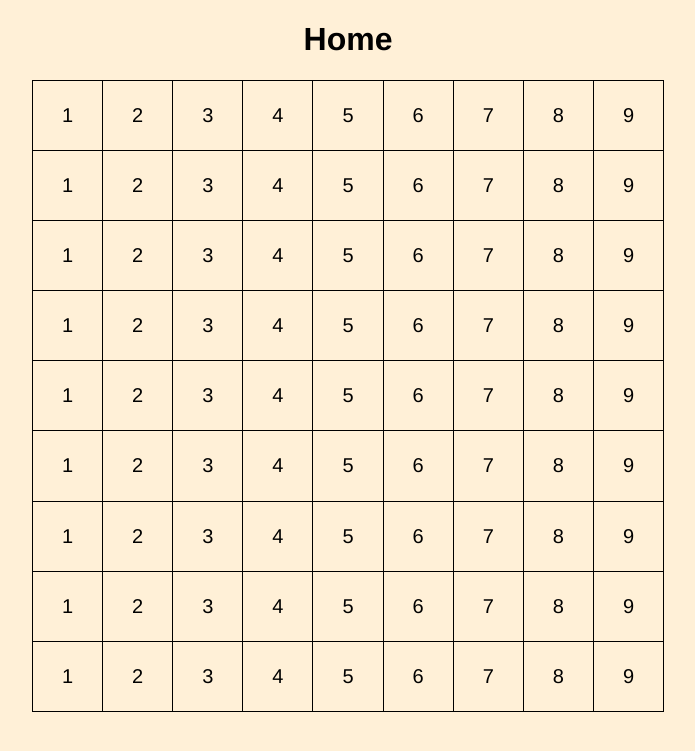
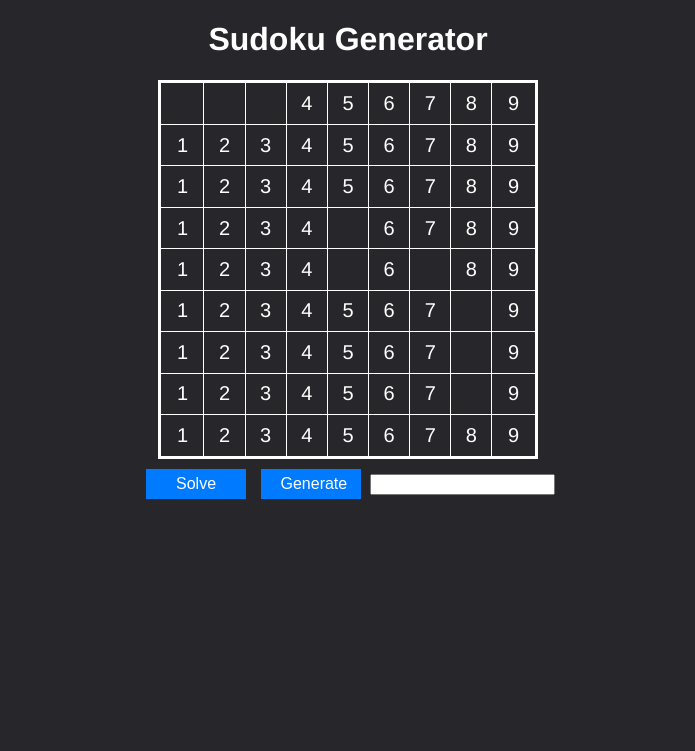
Before and after one commit to timmy-quinn/pyFlaskSimple, a Flask app: page /views/ in a window 1280 px wide. Shown: the top 751 px of the page, without its empty margins (292-987 px from the left). Run offline with Flask 3, Linux system fonts and the light colour scheme.

Commit message:
Added input buttons, and testing input number function

```diff
--- a/app.py
+++ b/app.py
@@ -7,3 +7,5 @@ app.register_blueprint(views, url_prefix='/views' )
 
 if __name__ == '__main__':
     app.run(debug = True, port=8000)
+
+    # host = '127.0.0.1',
--- a/static/index.js
+++ b/static/index.js
@@ -1,27 +1,77 @@
-console.log("i am running")
+console.log("i am running");
 
-let puzzle =
+let puzzle1 =
 [
+    [ 0, 0, 0, 4, 5, 6, 7, 8, 9 ],
     [ 1, 2, 3, 4, 5, 6, 7, 8, 9 ],
     [ 1, 2, 3, 4, 5, 6, 7, 8, 9 ],
-    [ 1, 2, 3, 4, 5, 6, 7, 8, 9 ],
-    [ 1, 2, 3, 4, 5, 6, 7, 8, 9 ],
-    [ 1, 2, 3, 4, 5, 6, 7, 8, 9 ],
-    [ 1, 2, 3, 4, 5, 6, 7, 8, 9 ],
-    [ 1, 2, 3, 4, 5, 6, 7, 8, 9 ],
-    [ 1, 2, 3, 4, 5, 6, 7, 8, 9 ],
+    [ 1, 2, 3, 4, 0, 6, 7, 8, 9 ],
+    [ 1, 2, 3, 4, 0, 6, 0, 8, 9 ],
+    [ 1, 2, 3, 4, 5, 6, 7, 0, 9 ],
+    [ 1, 2, 3, 4, 5, 6, 7, 0, 9 ],
+    [ 1, 2, 3, 4, 5, 6, 7, 0, 9 ],
     [ 1, 2, 3, 4, 5, 6, 7, 8, 9 ]
+]
+
+let puzzle2 =
+[
+    [ 9, 8, 7, 6, 5, 4, 3, 2, 1 ],
+    [ 9, 8, 7, 6, 5, 4, 3, 2, 1 ],
+    [ 9, 8, 7, 6, 5, 4, 3, 2, 1 ],
+    [ 9, 8, 7, 6, 5, 4, 3, 2, 1 ],
+    [ 9, 8, 7, 6, 5, 4, 3, 2, 1 ],
+    [ 9, 8, 7, 6, 5, 4, 3, 2, 1 ],
+    [ 9, 8, 7, 6, 5, 4, 3, 2, 1 ],
+    [ 9, 8, 7, 6, 5, 4, 3, 2, 1 ],
+    [ 9, 8, 7, 6, 5, 4, 3, 2, 1 ]
+]
+
+let puzzle3 =
+[
+    [ 9, 8, 7, 6, 5, 4, 3, 2, 1 ],
+    [ 9, 8, 7, 6, 5, 4, 3, 2, 1 ],
+    [ 9, 8, 7, 6, 5, 4, 3, 2, 1 ],
+    [ 9, 8, 7, 6, 5, 4, 3, 2, 1 ],
+    [ 9, 8, 7, 6, 5, 4, 3, 2, 1 ],
+    [ 9, 8, 7, 6, 5, 4, 3, 2, 1 ],
+    [ 9, 8, 7, 6, 5, 4, 3, 2, 1 ],
+    [ 9, 8, 7, 6, 5, 4, 3, 2, 1 ],
+    [ 9, 8, 7, 6, 5, 4, 3, 2, 1 ]
 ]
 
 function populateSudokuGrid(puzzle) {
     const grid = document.querySelector('.sudoku-grid');
+    while (grid.firstChild) {
+        grid.removeChild(grid.firstChild);
+    }
+
     for (let row = 0; row < 9; row++) {
         const tr = document.createElement('tr');
         for (let col = 0; col < 9; col++) {
             const td = document.createElement('td');
-            if (puzzle[row][col] !== 0) {
+            if (puzzle[row][col] >=1 && puzzle[row][col] <= 9) {
                 td.textContent = puzzle[row][col];
             }
+            else if(puzzle[row][col] == 0)
+            {
+                const input = document.createElement('input');
+                input.type = 'text';
+                input.maxLength = 1; // Limit input to a single character
+                input.pattern = '[1-9]'; // Validate input pattern (1-9)
+                input.addEventListener('input', function ()
+                {
+                    // Ensure the input is a single digit between 1 and 9
+                    const inputValue = this.value.trim();
+                    if (/^[1-9]$/.test(inputValue)) {
+                        puzzle[row][col] = parseInt(inputValue, 10); // Update puzzle data
+                        td.textContent = inputValue;
+                    } else {
+                        this.value = ''; // Clear invalid input
+                        puzzle[row][col] = 0; // Reset puzzle data
+                    }
+                });
+            }
+
             tr.appendChild(td);
         }
         grid.appendChild(tr);
@@ -29,4 +79,44 @@ function populateSudokuGrid(puzzle) {
 }
 
 // Call the function to populate the Sudoku grid
-populateSudokuGrid(puzzle);
+populateSudokuGrid(puzzle1);
+
+document.addEventListener('DOMContentLoaded', function() {
+    // Get references to your buttons and game container
+    const generateSudoku = document.querySelector('.generate-sudoku');
+    const resetButton = document.querySelector('.solve-sudoku');
+
+    // Add click event listeners to your buttons
+    generateSudoku.addEventListener('click', function() {
+        // Implement game start logic here
+        populateSudokuGrid(puzzle1);
+    });
+
+    resetButton.addEventListener('click', function() {
+        // Implement game reset logic here
+        populateSudokuGrid(puzzle2);
+    });
+});
+
+
+function validateNumber()
+{
+    const numberInput = document.querySelector('.numberInput');
+    const resultMessage = document.getElementById('result');
+
+    const enteredValue = numberInput.value.trim();
+    const number = parseInt(enteredValue, 10);
+
+    if (isNaN(number)) {
+        // Not a valid number
+        numberInput.value = '';
+        resultMessage.textContent = 'Please enter a valid number.';
+    } else if (number >= 1 && number <= 9) {
+        // Valid number within the range
+        resultMessage.textContent = `You entered: ${number}`;
+    } else {
+        // Number out of range
+        squareInput.value = '';
+        resultMessage.textContent = 'Number is out of range (1-9).';
+    }
+}
--- a/static/styles.css
+++ b/static/styles.css
@@ -1,5 +1,6 @@
 body {
-    background-color: rgb(255, 240, 215);
+    background-color: rgb(39, 39, 43);
+    color: rgb(255, 255, 255);
     text-align: center;
     font-family: Helvetica, Arial, sans-serif;
 }
@@ -11,7 +12,7 @@ body {
 .sudoku-container{
     margin-left: auto;
     margin-right: auto;
-    width: 50%;
+    width: 30%;
     aspect-ratio: 1/1;
     font-size: 1.25rem;
     font-weight: 400;
@@ -22,15 +23,33 @@ body {
     width: 100%;
     height: 100%;
     border-collapse: collapse;
-    border: 1px solid;
+    border: 3px solid rgb(255, 255, 255);
 
 }
 
 
 .sudoku-grid th {
-    border: 1px solid;
+    border: 1px solid rgb(255, 255, 255);;
 }
 
 .sudoku-grid td {
-    border: 1px solid;
+    border: 1px solid rgb(255, 255, 255);;
 }
+
+button {
+    display: inline-flex;
+    align-items: center;
+    text-align: center;
+    justify-content: space-around;
+    margin-top: 10px;
+    margin-right: 5px;
+    margin-left: 5px;
+    width: 100px;
+    height: 30px;
+    padding: 10px 20px;
+    font-size: 16px;
+    background-color: #007bff;
+    color: #fff;
+    border: none;
+    cursor: pointer;
+}
--- a/templates/index.html
+++ b/templates/index.html
@@ -8,16 +8,24 @@
 </head>
 <body>
     <div>
-        <h1 class = "title" >Home</h1>
+        <h1 class = "title" >Sudoku Generator</h1>
     </div>
     <div class = "sudoku-container">
         <table class = "sudoku-grid">
         <!-- Your Sudoku cells will be populated here -->
         </table>
     </div>
+
+    <button class = "solve-sudoku"> Solve </button>
+    <button class = "generate-sudoku"> Generate </button>
+
+    <input type="text" class="numberInput" min="1" max="9" maxlength="1" oninput="validateNumber()">
+    <p id="result"></p>
+
     <script
         type = "text/javascript"
         src = "{{url_for('static', filename = 'index.js')}}"
         ></script>
+
 </body>
 </html>
```
